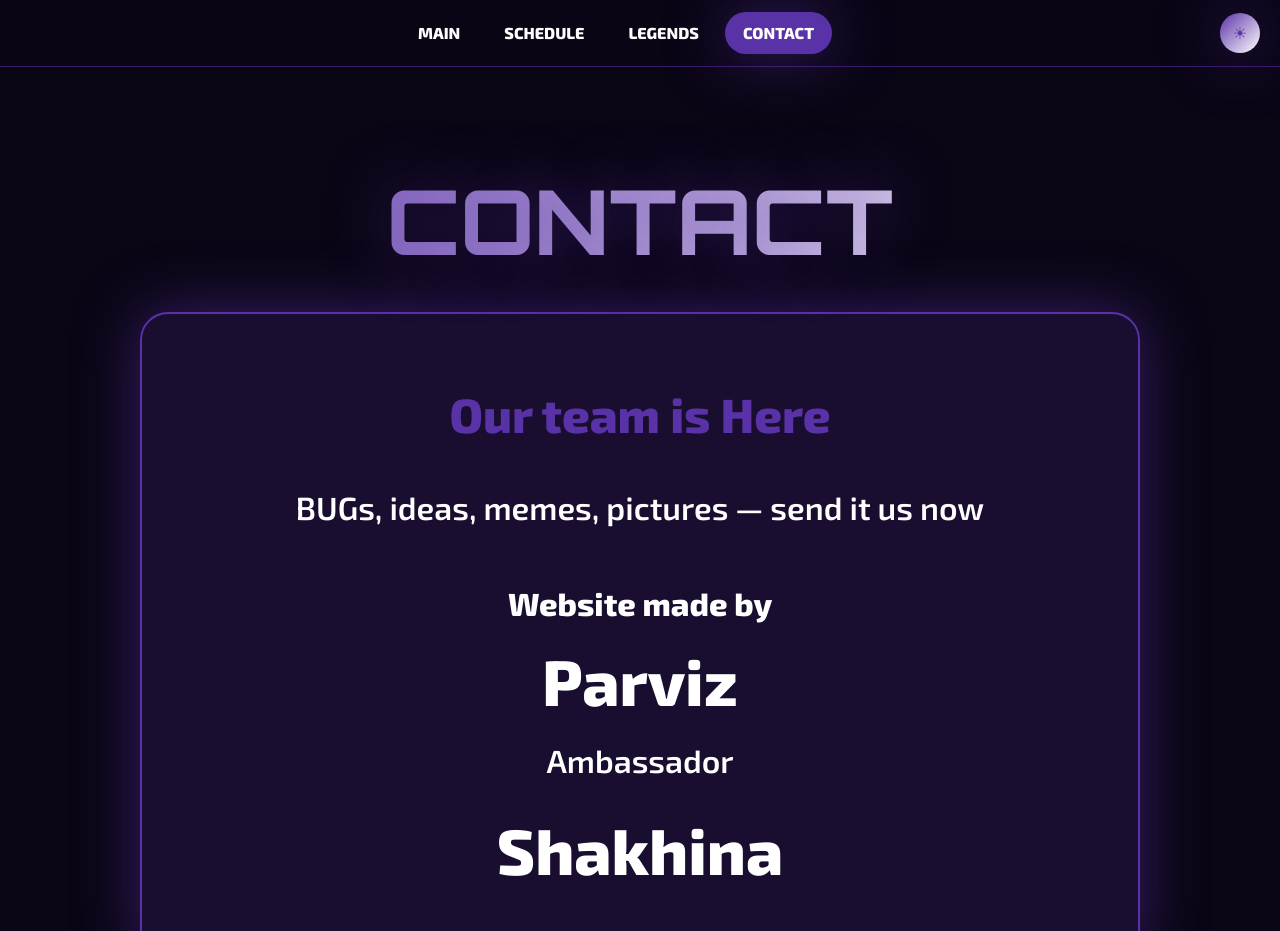
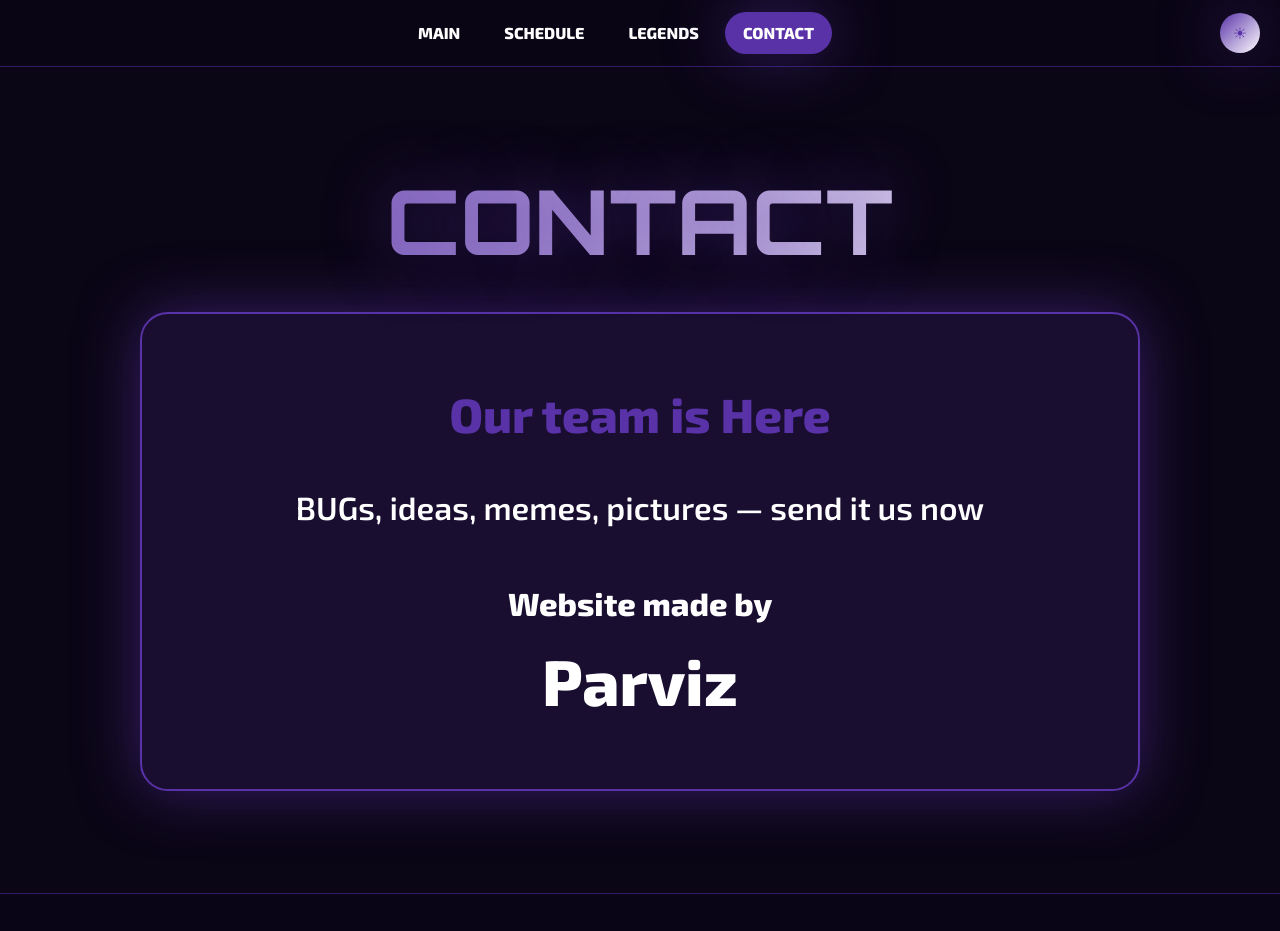
Before and after one commit to ParvizDeveloper/university-next.js-schedule, a Next.js app: page /contact in a window 1280 px wide. Shown: the top 931 px of the page. Built offline with nearby package versions, Linux system fonts and the light colour scheme.

Commit message:
Fix bugs 1.1

```diff
--- a/app/contact/page.js
+++ b/app/contact/page.js
@@ -20,15 +20,6 @@ export default function ContactPage() {
             >
               Parviz
             </a>
-            <p style={{ marginTop: '20px', fontSize: '2rem' }}>Ambassador </p>
-            <a
-              href="https://t.me/shaxinashokirova"
-              target="_blank"
-              rel="noreferrer"
-              style={{ color: 'var(--secondary)', fontSize: '4rem', fontWeight: 900 }}
-            >
-              Shakhina
-            </a>
           </div>
         </div>
       </div>
```
